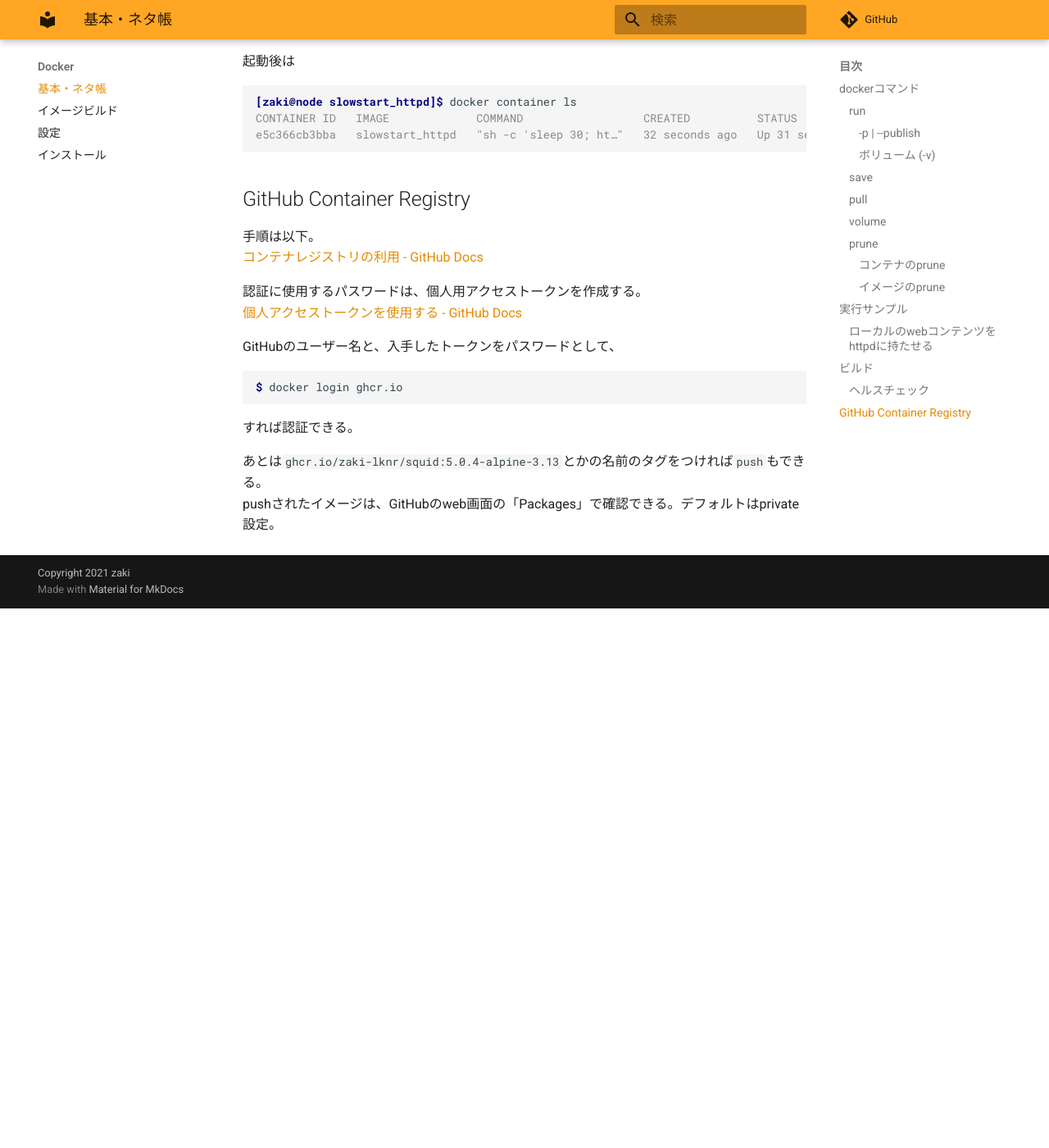
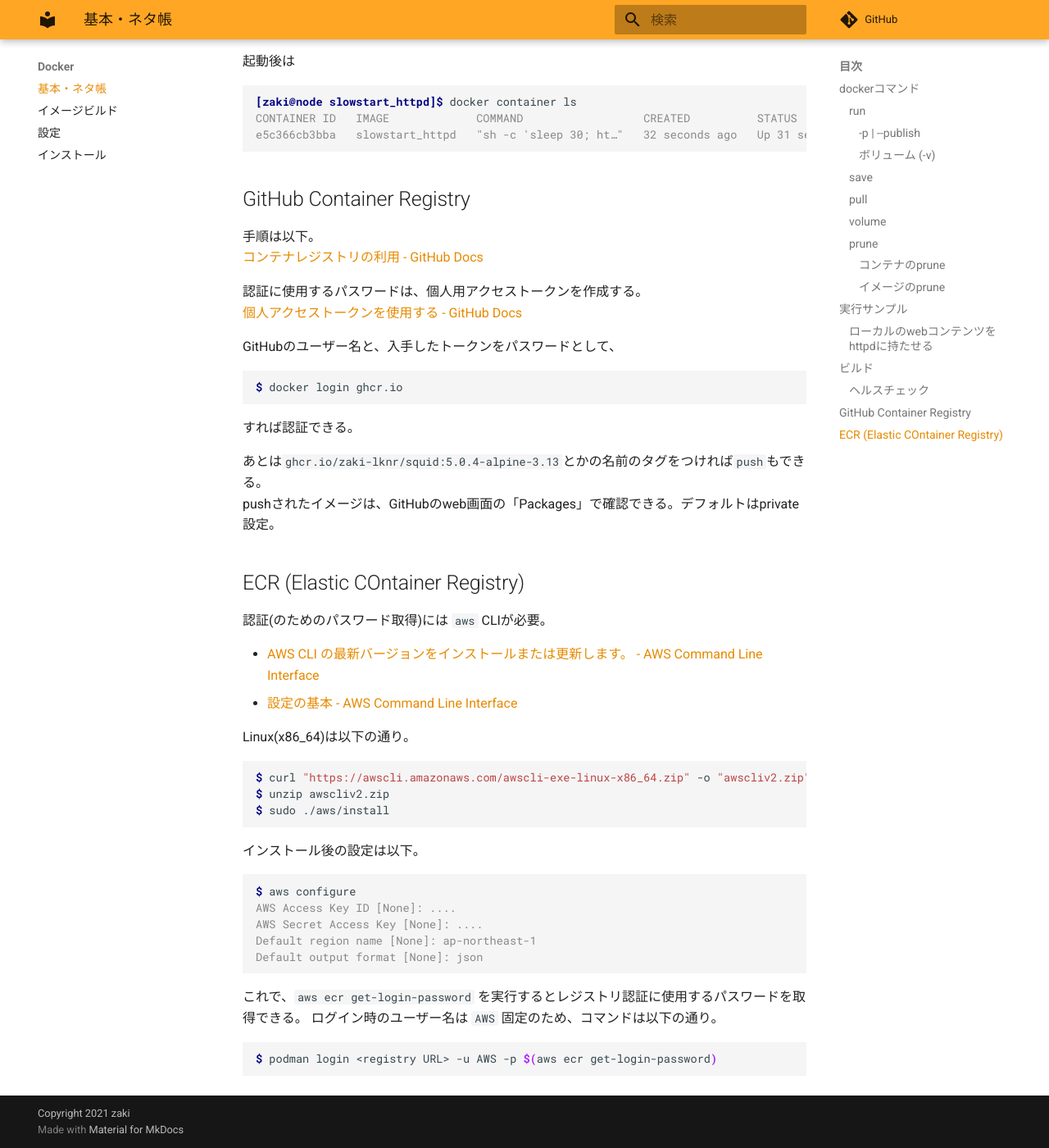
Before and after one commit to zaki-lknr/docs, an MkDocs documentation site: the page built from docs/Docker/index.md, in a window 1280 px wide and 1400 px high, scrolled down 2802 px. Shown: the whole window at 82% size. Built offline with MkDocs 1.6.1 and Material for MkDocs 9.7.7, drawn with Linux system fonts in a browser that asks for light colours; comment, search, counter and statistics services are not loaded; before the commit the page ends 3544 px from its top, so only the background shows below that.

Commit message:
add: docker: ECRの認証

````diff
--- a/docs/Docker/index.md
+++ b/docs/Docker/index.md
@@ -157,3 +157,35 @@ $ docker login ghcr.io
 
 あとは`ghcr.io/zaki-lknr/squid:5.0.4-alpine-3.13`とかの名前のタグをつければ`push`もできる。
 pushされたイメージは、GitHubのweb画面の「Packages」で確認できる。デフォルトはprivate設定。
+
+## ECR (Elastic COntainer Registry)
+
+認証(のためのパスワード取得)には `aws` CLIが必要。
+
+- [AWS CLI の最新バージョンをインストールまたは更新します。 - AWS Command Line Interface](https://docs.aws.amazon.com/ja_jp/cli/latest/userguide/getting-started-install.html)
+- [設定の基本 - AWS Command Line Interface](https://docs.aws.amazon.com/ja_jp/cli/latest/userguide/cli-configure-quickstart.html)
+
+Linux(x86_64)は以下の通り。
+
+```console
+$ curl "https://awscli.amazonaws.com/awscli-exe-linux-x86_64.zip" -o "awscliv2.zip"
+$ unzip awscliv2.zip
+$ sudo ./aws/install
+```
+
+インストール後の設定は以下。
+
+```console
+$ aws configure
+AWS Access Key ID [None]: ....
+AWS Secret Access Key [None]: ....
+Default region name [None]: ap-northeast-1
+Default output format [None]: json
+```
+
+これで、`aws ecr get-login-password` を実行するとレジストリ認証に使用するパスワードを取得できる。
+ログイン時のユーザー名は `AWS` 固定のため、コマンドは以下の通り。
+
+```console
+$ podman login <registry URL> -u AWS -p $(aws ecr get-login-password)
+```
````
